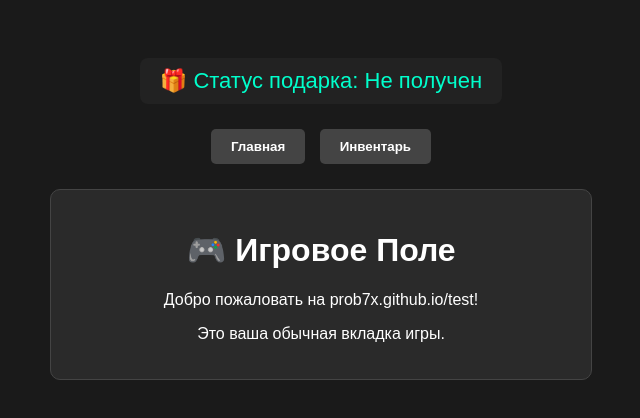
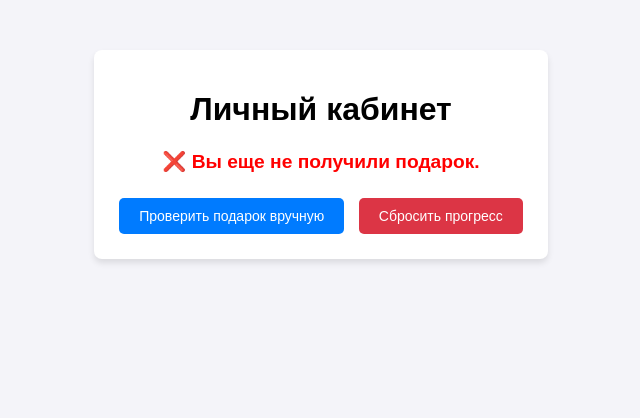
Before and after one commit to PROB7X/Test, a plain HTML site: page index.html in a window 1280 px wide. Shown: the whole page, without its empty margins (319-959 px from the left). Drawn offline with Linux system fonts and the light colour scheme.

Commit message:
Update index.html

```diff
--- a/index.html
+++ b/index.html
@@ -2,109 +2,53 @@
 <html lang="ru">
 <head>
     <meta charset="UTF-8">
-    <title>Моя Игра</title>
+    <title>Главная страница</title>
     <style>
-        body { font-family: sans-serif; background: #1a1a1a; color: #fff; text-align: center; padding-top: 50px; }
-        .tab-content { display: none; background: #2a2a2a; padding: 20px; border-radius: 10px; max-width: 500px; margin: 20px auto; border: 1px solid #444; }
-        .active { display: block; }
-        nav button { padding: 10px 20px; margin: 5px; cursor: pointer; background: #444; color: #fff; border: none; border-radius: 5px; font-weight: bold; }
-        nav button:hover { background: #666; }
-        .gift-box { font-size: 22px; color: #00ffcc; margin-bottom: 20px; background: #222; display: inline-block; padding: 10px 20px; border-radius: 8px; }
+        body { font-family: Arial, sans-serif; text-align: center; margin-top: 50px; background: #f4f4f9; }
+        .box { display: inline-block; padding: 20px; background: white; border-radius: 8px; box-shadow: 0 4px 6px rgba(0,0,0,0.1); }
+        .status { font-weight: bold; font-size: 1.2em; color: #333; margin: 20px 0; }
+        button { padding: 10px 20px; font-size: 14px; cursor: pointer; border: none; border-radius: 5px; background: #007BFF; color: white; margin: 5px; }
+        button.reset { background: #DC3545; }
     </style>
 </head>
 <body>
 
-    <!-- Статус секретного подарка -->
-    <div class="gift-box">
-        🎁 Статус подарка: <span id="gift-status">Не получен</span>
-    </div>
+    <div class="box">
+        <h1>Личный кабинет</h1>
+        <!-- Сюда скрипт выведет текущий статус подарка -->
+        <div class="status" id="giftStatus">Загрузка статуса...</div>
 
-    <!-- Вкладки игры -->
-    <nav>
-        <button onclick="openTab('main')">Главная</button>
-        <button onclick="openTab('inventory')">Инвентарь</button>
-    </nav>
-
-    <!-- Обычная главная вкладка -->
-    <div id="main" class="tab-content active">
-        <h1>🎮 Игровое Поле</h1>
-        <p>Добро пожаловать на prob7x.github.io/test!</p>
-        <p>Это ваша обычная вкладка игры.</p>
-    </div>
-
-    <!-- Вкладка инвентаря -->
-    <div id="inventory" class="tab-content">
-        <h1>🎒 Ваш Инвентарь</h1>
-        <p id="inventory-text">У вас пока пусто.</p>
+        <button onclick="checkGift()">Проверить подарок вручную</button>
+        <button class="reset" onclick="resetGift()">Сбросить прогресс</button>
     </div>
 
     <script>
-        // Проверяем при старте, был ли подарок получен ранее
-        let hasGift = localStorage.getItem('promo2026_activated') === 'true';
+        // Функция, которая проверяет LocalStorage и меняет текст на экране
+        function checkGift() {
+            const statusElement = document.getElementById('giftStatus');
+            const hasGift = localStorage.getItem('my_promo_gift');
 
-        // Функция обновления текста подарка на экране
-        function updateGameUI() {
-            if (hasGift) {
-                document.getElementById('gift-status').innerText = "АКТИВИРОВАН (Подарок 2026 получен!)";
-                document.getElementById('gift-status').style.color = "#ffcc00";
-                document.getElementById('inventory-text').innerHTML = "⭐ <strong>Секретный подарок 2026</strong> (Успешно сохранен в вашем профиле!)";
+            if (hasGift === 'activated') {
+                statusElement.innerHTML = "🎁 Подарок успешно активирован! Награда у вас.";
+                statusElement.style.color = "green";
+            } else {
+                statusElement.innerHTML = "❌ Вы еще не получили подарок.";
+                statusElement.style.color = "red";
             }
         }
 
-        // Функция переключения вкладок
-        function openTab(tabId) {
-            const tabs = document.getElementsByClassName('tab-content');
-            for (let i = 0; i < tabs.length; i++) {
-                tabs[i].classList.remove('active');
-            }
-            document.getElementById(tabId).classList.add('active');
+        // Функция для сброса (чтобы протестировать заново)
+        function resetGift() {
+            localStorage.removeItem('my_promo_gift');
+            checkGift();
         }
 
-        // --- ЛОГИКА СЧИТЫВАНИЯ ПРЯМОЙ ССЫЛКИ ---
-        function checkPromoRoute() {
-            const urlParams = new URLSearchParams(window.location.search);
-            const customPath = urlParams.get('p'); // Вытаскиваем переданный из 404.html путь
+        // Проверяем статус сразу при открытии страницы
+        window.onload = checkGift;
 
-            if (customPath) {
-                // Разрезаем строку пути по слэшам. Для "/test/PROMO2026" массив будет: ['test', 'PROMO2026']
-                const segments = customPath.split('/').filter(Boolean);
+        // Слушаем изменения в LocalStorage из других вкладок в реальном времени
+        window.addEventListener('storage', checkGift);
+    </script>
 
-                // Проверяем структуру: первый элемент 'test', а второй — это наш промокод
-                if (segments[0] === 'test' && segments[1]) {
-                    const promoCode = decodeURIComponent(segments[1]).toLowerCase(); // переводим в мелкий шрифт для удобства
-
-                    // Если в ссылке после /test/ указан именно код promo2026
-                    if (promoCode === 'promo2026') {
-                        if (hasGift) {
-                            alert("Вы уже забирали этот подарок!");
-                        } else {
-                            // Сохраняем подарок в браузере навсегда
-                            localStorage.setItem('promo2026_activated', 'true');
-                            hasGift = true;
-                            alert("🎉 Ура! Вы перешли по секретной ссылке. Подарок успешно добавлен на ваш аккаунт!");
-                        }
-                    } else {
-                        alert("❌ Ошибка: Такого промокода или страницы не существует.");
-                    }
-
-                    // Обновляем внешний вид игры
-                    updateGameUI();
-
-                    // МГНОВЕННО очищаем адресную строку браузера до обычной ссылки: prob7x.github.io/test/
-                    const cleanUrl = window.location.origin + '/test/';
-                    window.history.replaceState(null, '', cleanUrl);
-
-                    // Открываем игроку обычную вкладку
-                    openTab('main');
-                }
-            }
-        }
-
-        // Запуск проверок при загрузке страницы
-        window.onload = function() {
-            checkPromoRoute();
-            updateGameUI();
-        };
-    </script>
 </body>
 </html>
```
